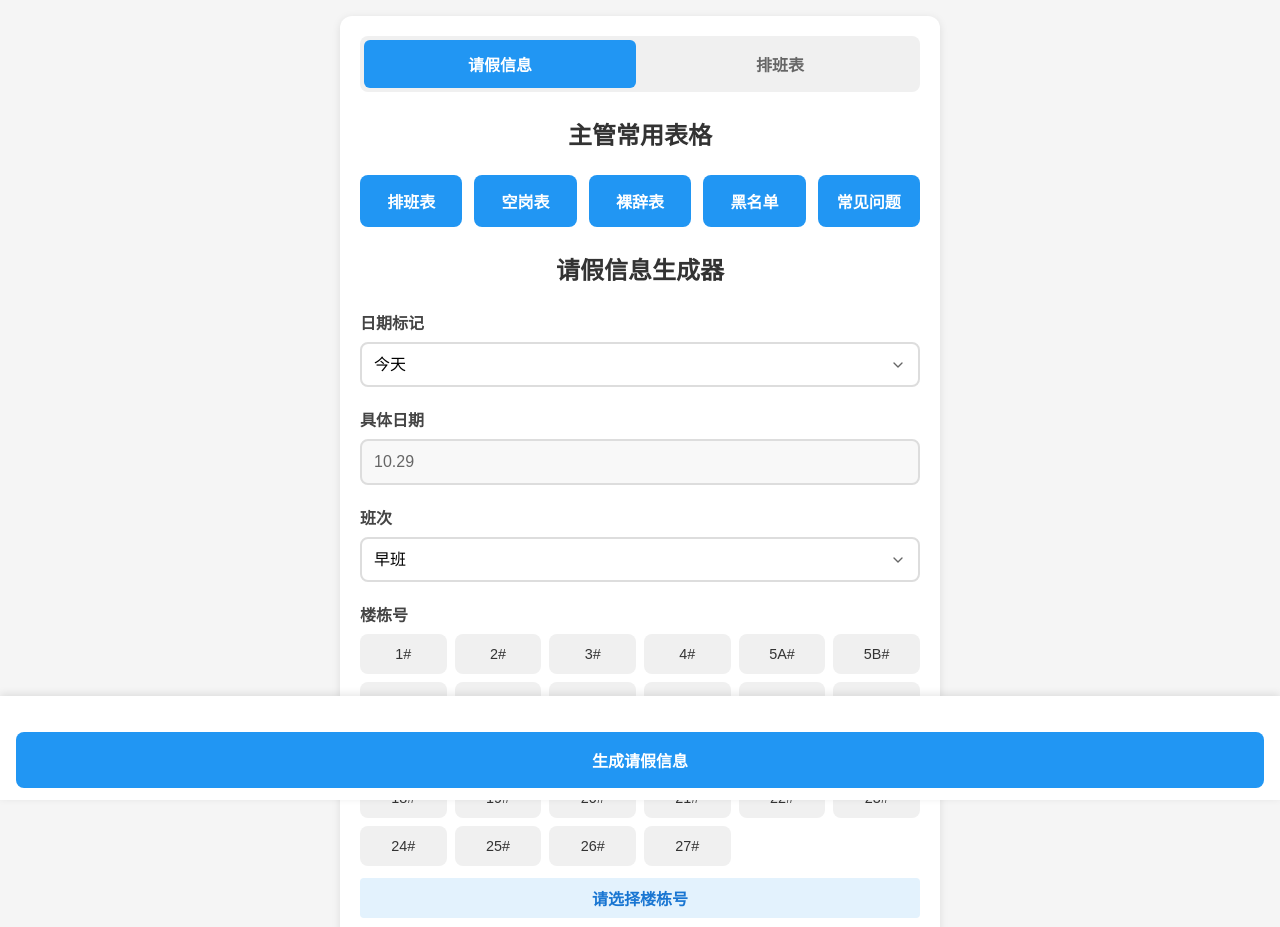
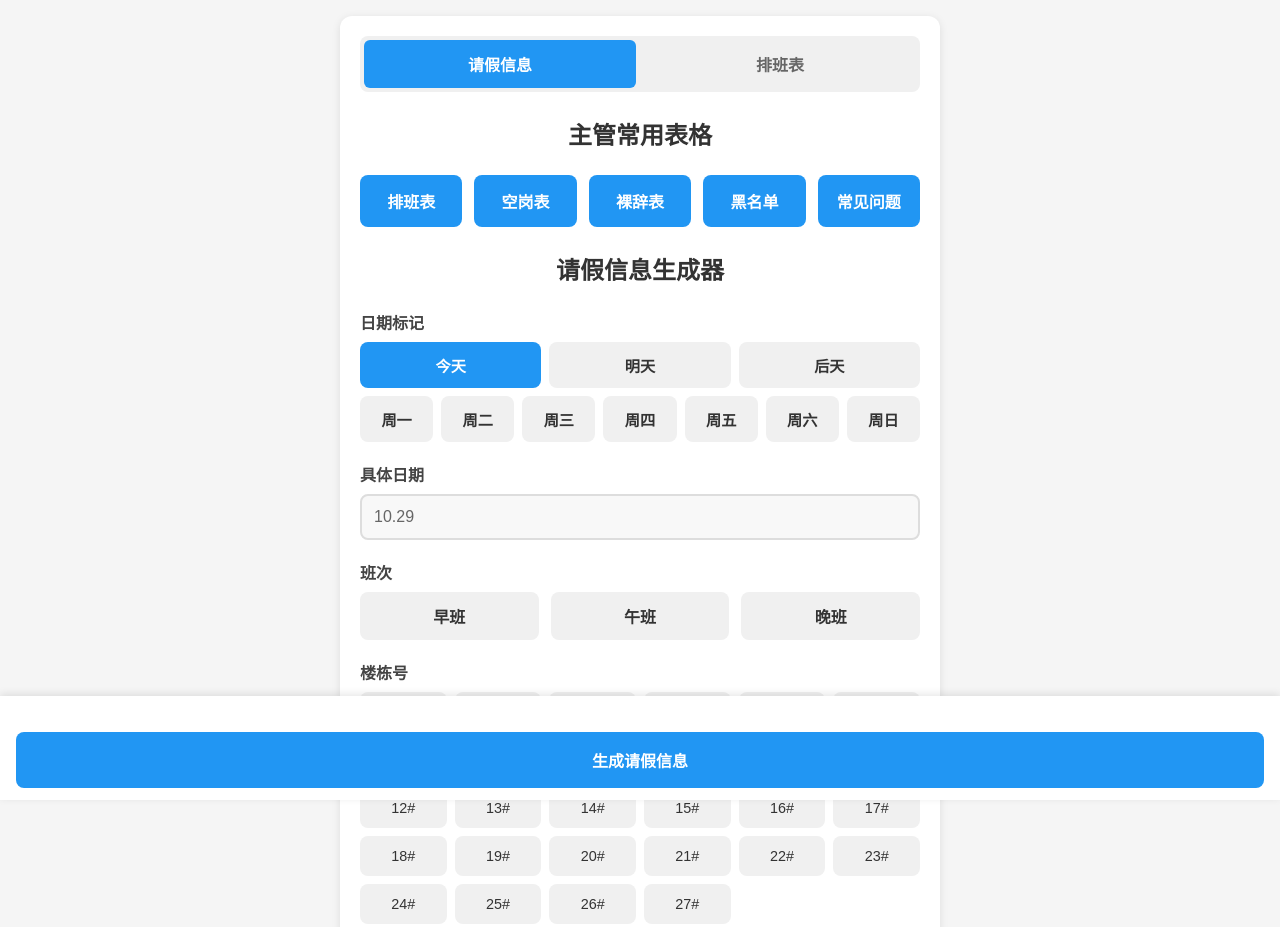
Before and after one commit to holiofox/holiofox.github.io, a plain HTML site: page qjsc/index.html in a window 1280 px wide. Shown: the top 927 px of the page. Drawn offline with Linux system fonts and the light colour scheme.

Commit message:
Site updated: 2025-10-29 13:22:09

```diff
--- a/qjsc/index.html
+++ b/qjsc/index.html
@@ -213,6 +213,58 @@
         color: white;
       }
 
+      /* 日期按钮样式 */
+      .date-buttons {
+        display: grid;
+        gap: 8px;
+        margin-top: 8px;
+        margin-bottom: 8px;
+      }
+
+      .date-buttons:first-of-type {
+        grid-template-columns: repeat(3, 1fr);
+      }
+
+      .date-buttons:last-of-type {
+        grid-template-columns: repeat(7, 1fr);
+      }
+
+      .date-btn {
+        padding: 12px 8px;
+        background-color: #f0f0f0;
+        color: #333;
+        font-size: 0.95rem;
+        font-weight: 600;
+        width: 100%;
+      }
+
+      .date-btn.selected {
+        background-color: #2196f3;
+        color: white;
+      }
+
+      /* 班次按钮样式 */
+      .shift-buttons {
+        display: grid;
+        grid-template-columns: repeat(3, 1fr);
+        gap: 12px;
+        margin-top: 8px;
+      }
+
+      .shift-btn {
+        padding: 12px;
+        background-color: #f0f0f0;
+        color: #333;
+        font-size: 1rem;
+        font-weight: 600;
+        width: 100%;
+      }
+
+      .shift-btn.selected {
+        background-color: #2196f3;
+        color: white;
+      }
+
       .result {
         margin-top: 24px;
         padding: 16px;
@@ -275,31 +327,31 @@
       <div class="quick-links">
         <button
           class="quick-link-btn"
-          onclick="window.location.href='https://docs.qq.com/sheet/DT3RzTGV6aXJIb2Nx?tab=k4nhbo'"
+          onclick="window.open('https://docs.qq.com/sheet/DT3RzTGV6aXJIb2Nx?tab=k4nhbo')"
         >
           排班表
         </button>
         <button
           class="quick-link-btn"
-          onclick="window.location.href='https://docs.qq.com/sheet/DT3BybE9xWG1tU3h2?tab=wq4slh'"
+          onclick="window.open('https://docs.qq.com/sheet/DT3BybE9xWG1tU3h2?tab=wq4slh')"
         >
           空岗表
         </button>
         <button
           class="quick-link-btn"
-          onclick="window.location.href='https://docs.qq.com/sheet/DVVpLd0ZTRnhLa1Fz'"
+          onclick="window.open('https://docs.qq.com/sheet/DVVpLd0ZTRnhLa1Fz')"
         >
           裸辞表
         </button>
         <button
           class="quick-link-btn"
-          onclick="window.location.href='https://docs.qq.com/sheet/DS0pWdlRvRkl0bG5Q'"
+          onclick="window.open('https://docs.qq.com/sheet/DS0pWdlRvRkl0bG5Q')"
         >
           黑名单
         </button>
         <button
           class="quick-link-btn"
-          onclick="window.location.href='https://docs.qq.com/aio/DY0xVV0pTcUNackRR'"
+          onclick="window.open('https://docs.qq.com/aio/DY0xVV0pTcUNackRR')"
         >
           常见问题
         </button>
@@ -307,18 +359,8 @@
       <h2>请假信息生成器</h2>
       <div class="form-group">
         <label>日期标记</label>
-        <select id="datePrefix" onchange="updateDate()">
-          <option value="今天">今天</option>
-          <option value="明天">明天</option>
-          <option value="后天">后天</option>
-          <option value="本周一">周一</option>
-          <option value="本周二">周二</option>
-          <option value="本周三">周三</option>
-          <option value="本周四">周四</option>
-          <option value="本周五">周五</option>
-          <option value="本周六">周六</option>
-          <option value="本周日">周日</option>
-        </select>
+        <div class="date-buttons" id="quickDateButtons"></div>
+        <div class="date-buttons" id="weekDateButtons"></div>
       </div>
       <div class="form-group">
         <label>具体日期</label>
@@ -326,11 +368,11 @@
       </div>
       <div class="form-group">
         <label>班次</label>
-        <select id="shift">
-          <option value="早班">早班</option>
-          <option value="午班">午班</option>
-          <option value="晚班">晚班</option>
-        </select>
+        <div class="shift-buttons">
+          <button class="shift-btn" onclick="selectShift('早班')">早班</button>
+          <button class="shift-btn" onclick="selectShift('午班')">午班</button>
+          <button class="shift-btn" onclick="selectShift('晚班')">晚班</button>
+        </div>
       </div>
       <div class="form-group">
         <label>楼栋号</label>
@@ -372,6 +414,8 @@
 
     <script>
       let selectedPosition = "";
+      let selectedShift = "";
+      let selectedDatePrefix = "";
 
       function initializePositionGrid() {
         const grid = document.getElementById("position-grid");
@@ -397,6 +441,47 @@
         }
       }
 
+      function initializeDateButtons() {
+        const quickDates = ['今天', '明天', '后天'];
+        const weekDates = ['本周一', '本周二', '本周三', '本周四', '本周五', '本周六', '本周日'];
+        const weekLabels = ['周一', '周二', '周三', '周四', '周五', '周六', '周日'];
+
+        const quickDateButtons = document.getElementById("quickDateButtons");
+        quickDates.forEach(date => {
+          const btn = document.createElement("button");
+          btn.className = "date-btn";
+          btn.textContent = date;
+          btn.dataset.value = date;
+          btn.onclick = () => selectDate(date);
+          quickDateButtons.appendChild(btn);
+        });
+
+        const weekDateButtons = document.getElementById("weekDateButtons");
+        weekDates.forEach((date, index) => {
+          const btn = document.createElement("button");
+          btn.className = "date-btn";
+          btn.textContent = weekLabels[index];
+          btn.dataset.value = date;
+          btn.onclick = () => selectDate(date);
+          weekDateButtons.appendChild(btn);
+        });
+      }
+
+      function selectDate(datePrefix) {
+        selectedDatePrefix = datePrefix;
+        // 清除所有按钮的选中状态
+        document.querySelectorAll(".date-btn").forEach((btn) => {
+          btn.classList.remove("selected");
+        });
+        // 给对应的按钮添加选中状态
+        document.querySelectorAll(".date-btn").forEach((btn) => {
+          if (btn.dataset.value === datePrefix) {
+            btn.classList.add("selected");
+          }
+        });
+        updateDate();
+      }
+
       function toggleTempTimeGroup() {
         const leaveType = document.getElementById("leaveType").value;
         const tempTimeGroup = document.getElementById("tempTimeGroup");
@@ -415,6 +500,16 @@
         document.getElementById(
           "selected-position"
         ).textContent = `已选择: ${position}`;
+      }
+
+      function selectShift(shift) {
+        selectedShift = shift;
+        document.querySelectorAll(".shift-btn").forEach((btn) => {
+          btn.classList.remove("selected");
+          if (btn.textContent === shift) {
+            btn.classList.add("selected");
+          }
+        });
       }
 
       function getDateOfWeek(dayName) {
@@ -449,7 +544,7 @@
       }
 
       function updateDate() {
-        const datePrefix = document.getElementById("datePrefix").value;
+        const datePrefix = selectedDatePrefix;
         let dateStr;
 
         if (datePrefix.startsWith("本周")) {
@@ -470,7 +565,6 @@
         let diffMinutes =
           endHours * 60 + endMinutes - (startHours * 60 + startMinutes);
 
-        // 如果结束时间小于开始时间，假设跨天，加24小时
         if (diffMinutes < 0) {
           diffMinutes += 24 * 60;
         }
@@ -479,13 +573,13 @@
       }
 
       function generateMessage() {
-        const datePrefix = document.getElementById("datePrefix").value;
+        const datePrefix = selectedDatePrefix;
         const date = document.getElementById("date").value;
-        const shift = document.getElementById("shift").value;
+        const shift = selectedShift;
         const name = document.getElementById("name").value;
         const leaveType = document.getElementById("leaveType").value;
 
-        if (!selectedPosition || !name) {
+        if (!selectedPosition || !name || !shift || !datePrefix) {
           alert("请填写完整信息！");
           return;
         }
@@ -530,9 +624,13 @@
       }
 
       window.onload = function () {
+        initializeDateButtons();
+        selectedDatePrefix = "今天";
         updateDate();
         initializePositionGrid();
         toggleTempTimeGroup();
+        // 初始化选中"今天"按钮
+        selectDate("今天");
       };
     </script>
   </body>
```
Also changed, not shown: pbb/index.html (+39 -39 lines).
